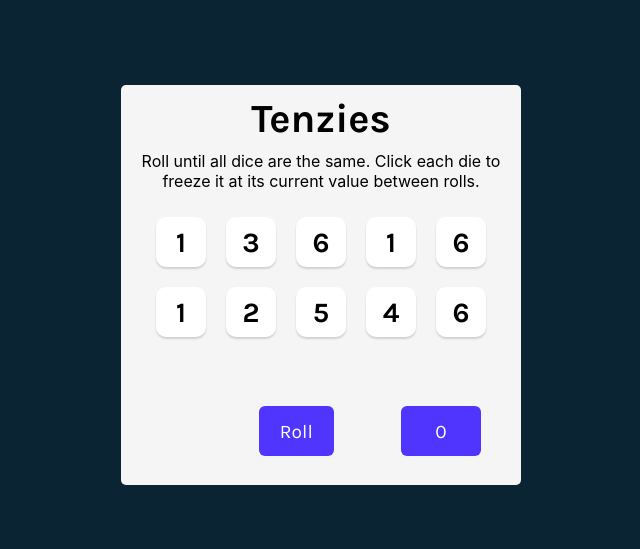
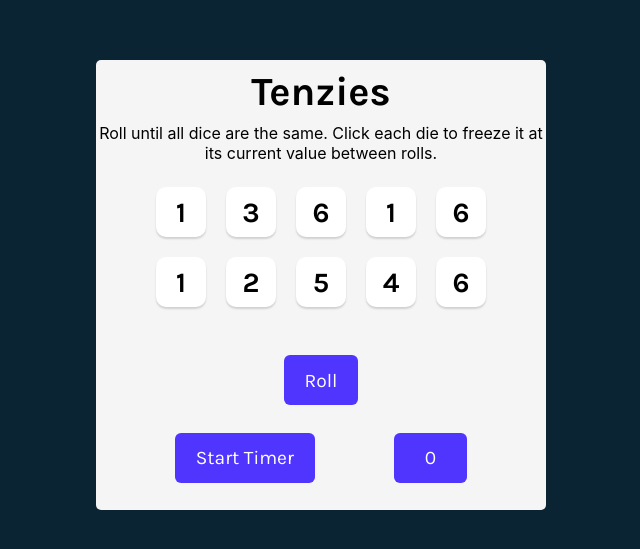
Before and after one commit to Holl4444/Tenzies, a React (Vite) app in the folder Tenzies/: page / in a window 1280 px wide. Shown: the part 115-664 px from the top of the page, without its empty margins (319-959 px from the left). Built offline with nearby package versions, Linux system fonts and the light colour scheme.

Commit message:
Add timer element

```diff
--- a/Tenzies/src/App.jsx
+++ b/Tenzies/src/App.jsx
@@ -1,26 +1,55 @@
 import { useState, useEffect, useRef } from 'react';
 import Die from './Die/Die.jsx';
 import Counter from './Counter/Counter.jsx';
+import Timer from './Timer/Timer.jsx';
 import { nanoid } from 'nanoid';
 import Confetti from 'react-confetti';
 
 export default function App() {
   const [dice, setDice] = useState(() => generateAllNewDice());
   const [count, setCount] = useState(0);
+  const [seconds, setSeconds] = useState(0);
 
   const gameWon =
     dice.every((die) => die.isHeld) &&
     dice.every((die) => die.value === dice[0].value);
 
+  //Start timer button, text becomes the timer itself until the timer is reset
+
   const rollBtn = useRef(null);
   useEffect(() => {
     if (gameWon) {
+      // if gameWon then set focus to Roll/NewGame button
+      // Access external DOM node and call .focus()
+      //stop the timer
       rollBtn.current.focus();
+      endTimer();
     }
-    // if gameWon then set focus to Roll/NewGame button
-    // Access external DOM node and call .focus()
   }, [gameWon]);
 
+  const timerElement = useRef(null);
+  const setTimer = () => {
+    //set timer interval to count seconds within the timer element.
+    timerElement.current = setInterval(() => {
+      setSeconds((prevSecs) => prevSecs + 1);
+      if (seconds > 1799) {
+        endTimer();
+        alert('timed out');
+      }
+    }, 1000);
+  };
+
+  //Need to call if game over or timer exceeds 1800 seconds (30mins)
+  const endTimer = () => {
+    // Stop and tidy up the setinterval function but keep showing value
+    clearInterval(timerElement.current);
+  };
+
+  const resetTimer = () => {
+    // Reset the timer on screen and the state.
+    timerElement.current = 0;
+    setSeconds(0);
+  };
   function generateAllNewDice() {
     return new Array(10).fill(0).map(() => ({
       // value: Math.ceil(Math.random() * 6),
@@ -42,6 +71,7 @@ export default function App() {
       );
     } else {
       setCount(0);
+      resetTimer();
       setDice(generateAllNewDice());
     }
   }
@@ -79,14 +109,16 @@ export default function App() {
         at its current value between rolls.
       </p>
       <div className="dice-container">{diceElements}</div>
+
+      <button ref={rollBtn} className="roll-dice" onClick={rollDice}>
+        {gameWon ? 'New Game' : 'Roll'}
+      </button>
       <div className="actions-div">
-        <button
-          ref={rollBtn}
-          className="roll-dice"
-          onClick={rollDice}
-        >
-          {gameWon ? 'New Game' : 'Roll'}
-        </button>
+        <Timer
+          timerElement={timerElement}
+          timer={seconds}
+          fn={setTimer}
+        />
         <Counter state={count} />
       </div>
     </main>
--- /dev/null
+++ b/Tenzies/src/Timer/Timer.jsx
@@ -0,0 +1,7 @@
+export default function Timer(props) {
+  return (
+    <button onClick={props.fn} ref={props.timerElement} id="timer">
+      {props.timer > 0 ? props.timer : 'Start Timer'}
+    </button>
+  );
+}
--- a/Tenzies/src/index.css
+++ b/Tenzies/src/index.css
@@ -17,8 +17,8 @@ body {
 div#root {
   height: 100%;
   width: 100%;
-  max-height: 400px;
-  max-width: 400px;
+  max-height: 450px;
+  max-width: 450px;
 }
 
 main {
@@ -68,14 +68,15 @@ button,
 }
 
 .actions-div {
-  width: 80%;
+  width: 100%;
   display: flex;
-  justify-content: flex-end;
+  justify-content: space-evenly;
   align-items: center;
 }
 
 button.roll-dice,
-#counter {
+#counter,
+#timer {
   height: 50px;
   white-space: nowrap;
   width: auto;
@@ -88,11 +89,10 @@ button.roll-dice,
 }
 
 #counter {
-  margin-left: 21%;
   display: flex;
   align-items: center;
   justify-content: center;
-  min-width: 5rem;
+  min-width: 4.6rem;
 }
 
 .sr-only {
```
